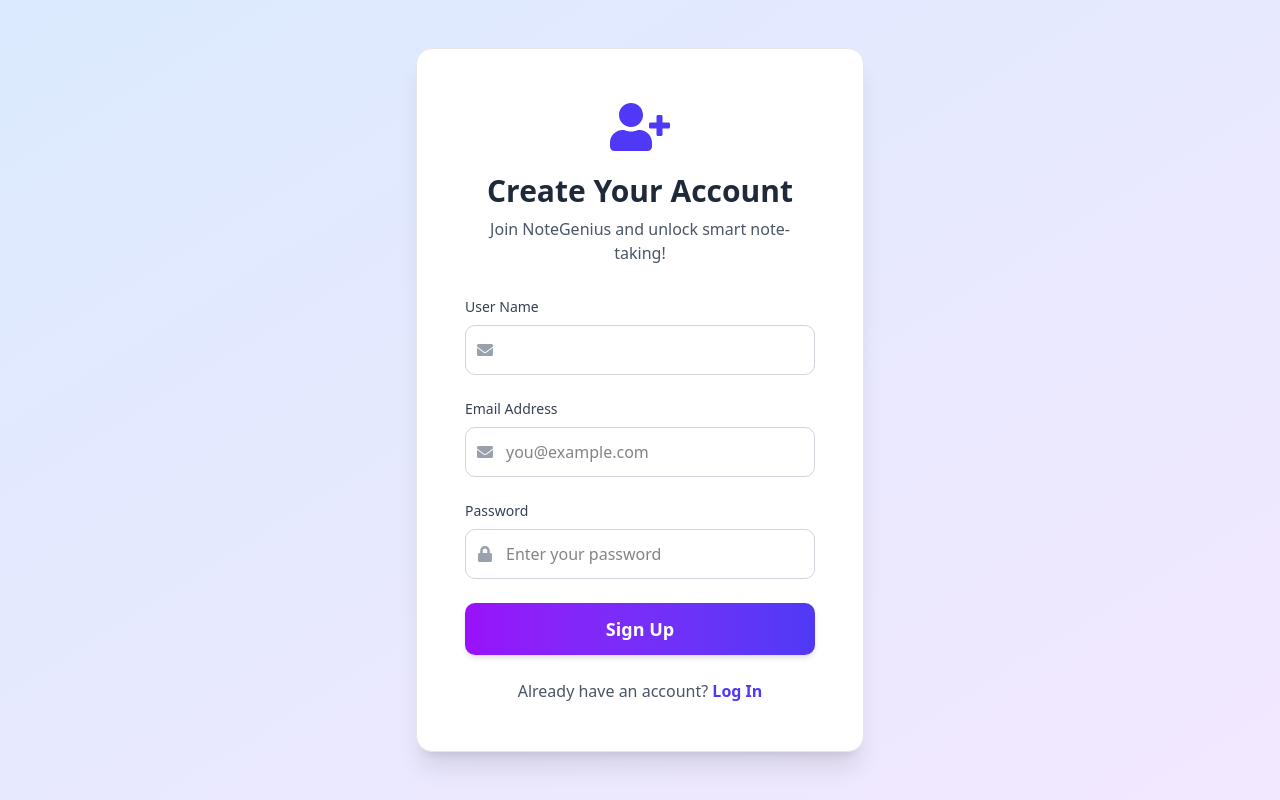
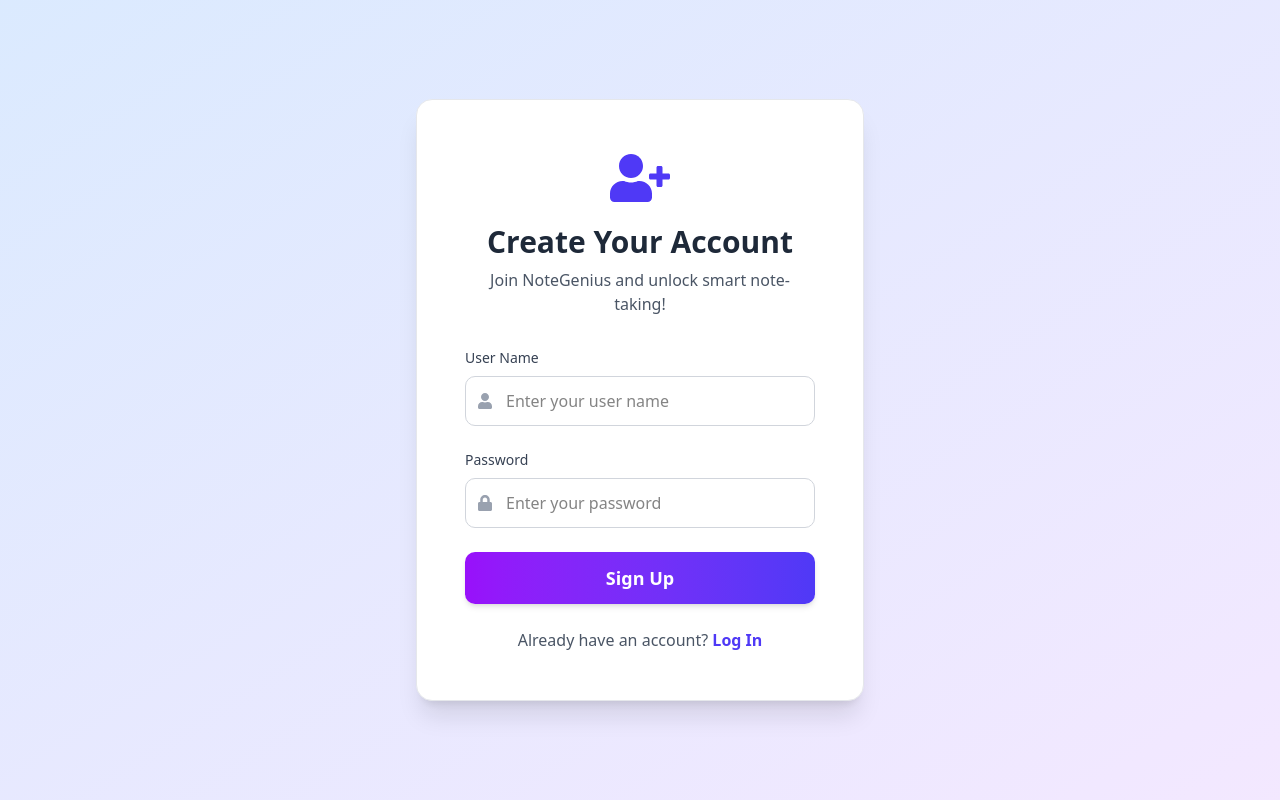
Before and after one commit to vijayrana05/StudyHelper_fe, a React (Vite) app in the folder client/: page /signup in a window 1280 px wide. Built offline with nearby package versions, Linux system fonts and the light colour scheme.

Commit message:
removed email and added username

```diff
--- a/client/src/pages/logPage.tsx
+++ b/client/src/pages/logPage.tsx
@@ -1,7 +1,9 @@
 import React, { useState,  type ChangeEvent } from 'react';
 import { motion, type Variants } from 'framer-motion'; // Import Variants type
-import { FaSignInAlt, FaEnvelope, FaLock } from 'react-icons/fa';
+import { FaSignInAlt,  FaLock } from 'react-icons/fa';
 import { useNavigate } from 'react-router-dom';
+import { FaUser } from "react-icons/fa";
+
 const API_URL = process.env.NODE_ENV === 'production'
   ? 'https://studyhelper-be-1.onrender.com'
   : 'http://localhost:5000';
@@ -9,7 +11,7 @@ const API_URL = process.env.NODE_ENV === 'production'
 // import Loader from '../components/loader';
 
 const LoginPage: React.FC = () => {
-  const [email, setEmail] = useState("")
+  const [username, setUserName] = useState("")
   const [password, setPassword] = useState("");
   const [message, setMessage] = useState("")
   // const [loading, setLoading] = useState(false); // Add this line
@@ -25,7 +27,7 @@ const LoginPage: React.FC = () => {
         headers: {
           "Content-Type": "application/json",
         },
-        body: JSON.stringify({ email, password }),
+        body: JSON.stringify({ username, password }),
       });
 
       const data = await response.json();
@@ -92,17 +94,17 @@ const LoginPage: React.FC = () => {
         <form onSubmit={handleLogin} className="space-y-6">
           {/* Email input field */}
           <motion.div variants={inputVariants}>
-            <label htmlFor="email" className="block text-gray-700 text-sm font-medium mb-2">Email Address</label>
+            <label htmlFor="email" className="block text-gray-700 text-sm font-medium mb-2">User Name</label>
             <div className="relative">
-              <FaEnvelope className="absolute left-3 top-1/2 transform -translate-y-1/2 text-gray-400" />
+              <FaUser className="absolute left-3 top-1/2 transform -translate-y-1/2 text-gray-400" />
               <input
-                type="email"
-                id="email"
+                type="text"
+                id="user name"
                 className="w-full pl-10 pr-4 py-3 rounded-lg border border-gray-300 focus:ring-2 focus:ring-indigo-400 focus:border-transparent outline-none transition duration-200"
-                placeholder="you@example.com"
-                value={email}
+                placeholder="Enter  you user name"
+                value={username}
                 onChange={(e) => {
-                  setEmail(e.target.value)
+                  setUserName(e.target.value)
                 }}
                 required
               />
@@ -139,15 +141,7 @@ const LoginPage: React.FC = () => {
         </form>
 
         {/* Forgot password link */}
-        <motion.p
-          className="text-center text-gray-600 mt-6"
-          initial={{ opacity: 0 }}
-          animate={{ opacity: 1, transition: { delay: 0.8 } }}
-        >
-          <a href="/forgot-password" className="text-indigo-600 hover:text-indigo-800 font-semibold transition duration-200">
-            Forgot Password?
-          </a>
-        </motion.p>
+
 
         {/* Sign up link */}
         <motion.p
--- a/client/src/pages/signPage.tsx
+++ b/client/src/pages/signPage.tsx
@@ -1,6 +1,8 @@
 import React, { useState } from 'react';
 import { motion, type Variants } from 'framer-motion'; // Import Variants type
-import { FaUserPlus, FaEnvelope, FaLock } from 'react-icons/fa';
+import { FaUserPlus, FaLock } from 'react-icons/fa';
+import { FaUser } from "react-icons/fa";
+
 import { useNavigate } from 'react-router-dom';
 const API_URL = process.env.NODE_ENV === 'production'
   ? 'https://studyhelper-be-1.onrender.com'
@@ -8,10 +10,10 @@ const API_URL = process.env.NODE_ENV === 'production'
 
 
 const SignUpPage: React.FC = () => {
-  const [email, setEmail] = useState("")
+
   const [password, setPassword] = useState("");
   const [message, setMessage] = useState("")
-  const [name, setName] = useState("")
+  const [username, setUserName] = useState("")
   const navigate = useNavigate()
   // // Handles the form submission
   // const handleSubmit = (e: FormEvent) => {
@@ -52,7 +54,7 @@ const SignUpPage: React.FC = () => {
         headers: {
           "Content-Type": "application/json",
         },
-        body: JSON.stringify({ name, email, password }),
+        body: JSON.stringify({ username,  password }),
       });
 
       console.log("test2")
@@ -107,37 +109,21 @@ const SignUpPage: React.FC = () => {
           <motion.div variants={inputVariants}>
             <label  className="block text-gray-700 text-sm font-medium mb-2">User Name</label>
             <div className="relative">
-              <FaEnvelope className="absolute left-3 top-1/2 transform -translate-y-1/2 text-gray-400" />
+              <FaUser className="absolute left-3 top-1/2 transform -translate-y-1/2 text-gray-400" />
               <input
                 type="text"
-                id="name"
+                id="User Name"
                 className="w-full pl-10 pr-4 py-3 rounded-lg border border-gray-300 focus:ring-2 focus:ring-indigo-400 focus:border-transparent outline-none transition duration-200"
-                placeholder=""
-                value={name}
+                placeholder="Enter your user name"
+                value={username}
                 onChange={(e) => {
-                  setName(e.target.value)
+                  setUserName(e.target.value)
                 }}
                 required
               />
             </div>
           </motion.div>
-          <motion.div variants={inputVariants}>
-            <label htmlFor="email" className="block text-gray-700 text-sm font-medium mb-2">Email Address</label>
-            <div className="relative">
-              <FaEnvelope className="absolute left-3 top-1/2 transform -translate-y-1/2 text-gray-400" />
-              <input
-                type="email"
-                id="email"
-                className="w-full pl-10 pr-4 py-3 rounded-lg border border-gray-300 focus:ring-2 focus:ring-indigo-400 focus:border-transparent outline-none transition duration-200"
-                placeholder="you@example.com"
-                value={email}
-                onChange={(e) => {
-                  setEmail(e.target.value)
-                }}
-                required
-              />
-            </div>
-          </motion.div>
+
 
 
           {/* Password input field */}
```
